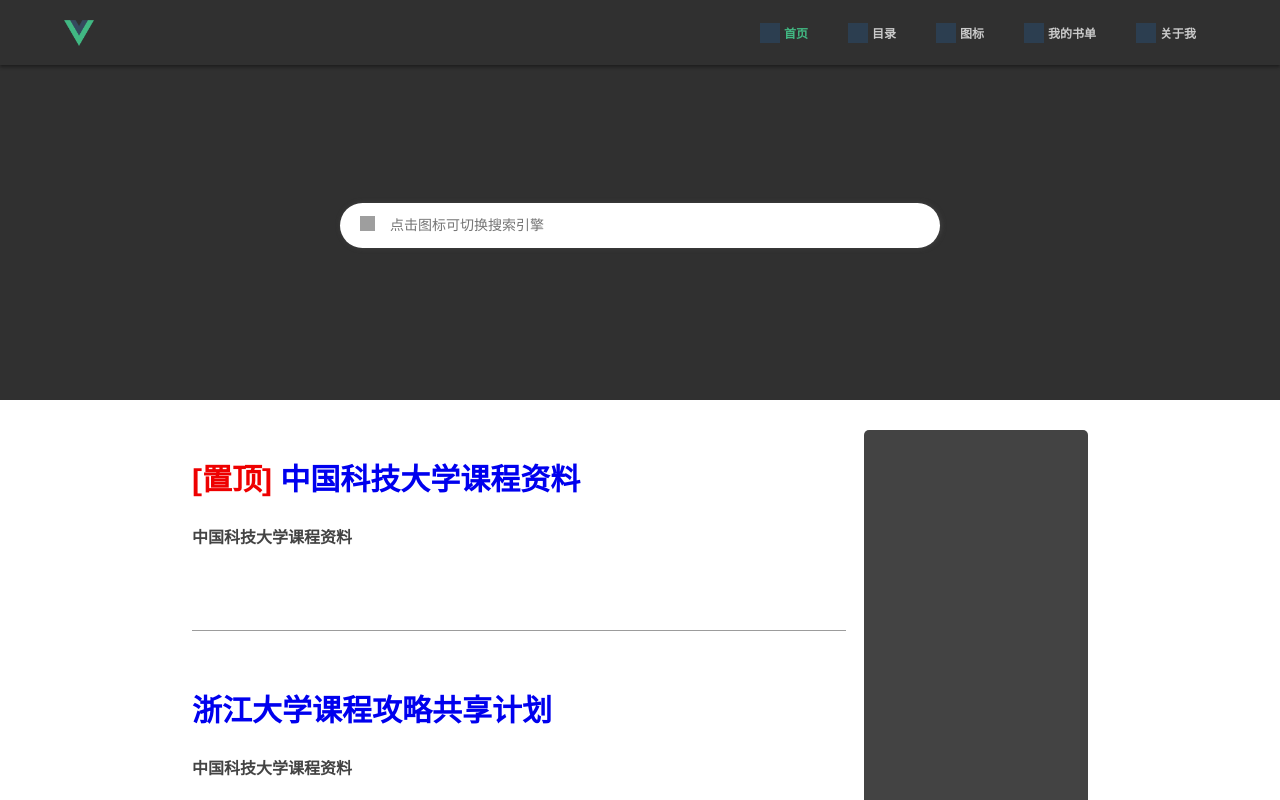
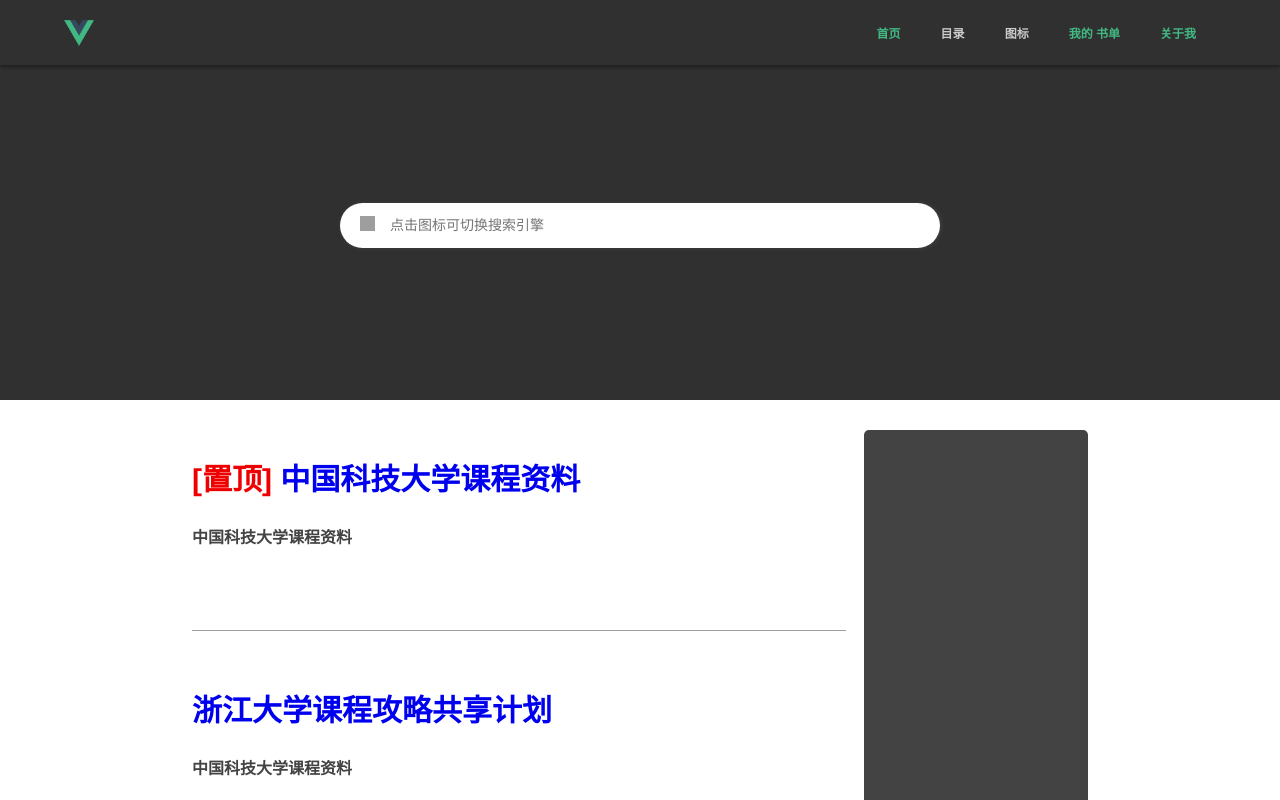
Before and after one commit to glong300/personalblog, a Vue app: page /#/ in a window 1280 px wide. Shown: the top 800 px of the page. Built offline with nearby package versions, Linux system fonts and the light colour scheme; grey boxes are pictures that could not be loaded.

Commit message:
更新 2020年06月16日10:28:44

```diff
--- a/package.json
+++ b/package.json
@@ -3,7 +3,7 @@
   "version": "0.1.0",
   "private": true,
   "scripts": {
-    "serve": "vue-cli-service serve --open",
+    "serve": "vue-cli-service serve",
     "start": "npm run serve",
     "build": "vue-cli-service build"
   },
--- a/src/components/Header/Header.vue
+++ b/src/components/Header/Header.vue
@@ -4,27 +4,26 @@
       <img src="./../../assets/logo.png" alt @click="backHome" />
       <div class="nav-link">
         <router-link :to="{name: 'Home'}">
-          <i class="link-icon"></i>首页
+          <!-- <i class="link-icon"></i> -->
+          首页
         </router-link>
-        <router-link :to="{name: 'Archive', query: {
-          id: 111
-        }}">
-          <i class="link-icon"></i>目录
+        <router-link :to="{name: 'Archive'}">
+          <!-- <i class="link-icon"></i> -->
+          目录
         </router-link>
         <router-link :to="{name: 'Icon'}">
-          <i class="link-icon"></i>图标
+          <!-- <i class="link-icon"></i> -->
+          图标
         </router-link>
         <router-link
-          :to="{name: 'MyBookList', params: {
-          id: '我是 MyBookList 的副展位'
-        }}"
+          :to="{name: 'MyBookList'}"
         >
-          <i class="link-icon"></i>我的书单
+          <!-- <i class="link-icon"></i>-->
+          我的 书单
         </router-link>
-        <router-link :to="{name: 'About', params: {
-          id: '我是 About 的副展位'
-        }}">
-          <i class="link-icon"></i>关于我
+        <router-link :to="{name: 'About'}">
+          <!-- <i class="link-icon"></i>-->
+          关于我
         </router-link>
       </div>
     </div>
--- a/src/main.js
+++ b/src/main.js
@@ -2,8 +2,17 @@
 import App from './App.vue'
 import router from './router'
 import store from './store'
+import Axios from 'axios'
 
 Vue.config.productionTip = false
+
+
+// 把axios挂载到vue的原型中，在vue中每个组件都可以使用axios发送请求,
+// 不需要每次都 import一下 axios了，直接使用 $axios 即可
+Vue.prototype.axios = Axios
+
+// 使每次请求都会带一个 /api 前缀
+// Axios.defaults.baseURL = '/api'
 
 new Vue({
   router,
--- a/src/router/index.js
+++ b/src/router/index.js
@@ -4,7 +4,8 @@
 
 Vue.use(VueRouter)
 
-const routes = [{
+const routes = [
+  {
     path: '/',
     name: 'Home',
     component: Home,
--- a/src/views/Archive/ArchiveCont.vue
+++ b/src/views/Archive/ArchiveCont.vue
@@ -17,7 +17,7 @@
 </template>
 
 <script>
-import axios from 'axios'
+// import axios from 'axios'
 export default {
   name: 'ArchiveCont',
   data() {
@@ -31,7 +31,7 @@
   methods: {
     getArchiveData() {
       let _this = this
-      axios
+      this.axios
         .get('/data/archiveData.json')
         .then(function(response) {
           console.log(response)
--- a/src/views/Home/HomeContent.vue
+++ b/src/views/Home/HomeContent.vue
@@ -18,7 +18,6 @@
 </template>
 
 <script>
-import axios from 'axios'
 
 export default {
   name: 'HomeContent',
@@ -33,7 +32,7 @@
   methods: {
     getTopppingData() {
       let _this = this
-      axios
+      this.axios
         .get('/data/homeData.json')
         .then(function(response) {
           _this.articleData = response.data.toppingData
--- a/vue.config.js
+++ b/vue.config.js
@@ -1,8 +1,8 @@
-const path = require('path')
-function resolve(dir) {
-  return path.join(__dirname, dir)
-}
-const BASE_URL = process.env.NODE_ENV === 'production' ? "/personalblog/" : '/';
+// const path = require('path')
+// function resolve(dir) {
+//   return path.join(__dirname, dir)
+// }
+const BASE_URL = process.env.NODE_ENV === 'production' ? '/personalblog/' : '/'
 module.exports = {
   publicPath: './',
   outputDir: 'dist',
@@ -15,6 +15,24 @@
         components: '@/components'
       }
     }
+  },
+  // 配置代理
+  devServer: {
+    // proxy: 'http: localhost:8080',
+    open: true,
+    // host: 'localhost',
+    // port: '8080',
+    // hotOnly: false,
+    // proxy: {
+    //   '/api': {
+    //     target: 'http://localhost:8080/', //设置你调用的接口域名和端口号 别忘了加http
+    //     changeOrigin: true, //这里设置是否跨域
+    //     pathRewrite: {
+    //       // 路径重写
+    //       '^/api': ''
+    //     }
+    //   }
+    // }
   }
   // webpack链式操作
   // chainWebpack: (config) => {
```
Also changed, not shown: 21 other files (tests, documents, lock files or other folders).
